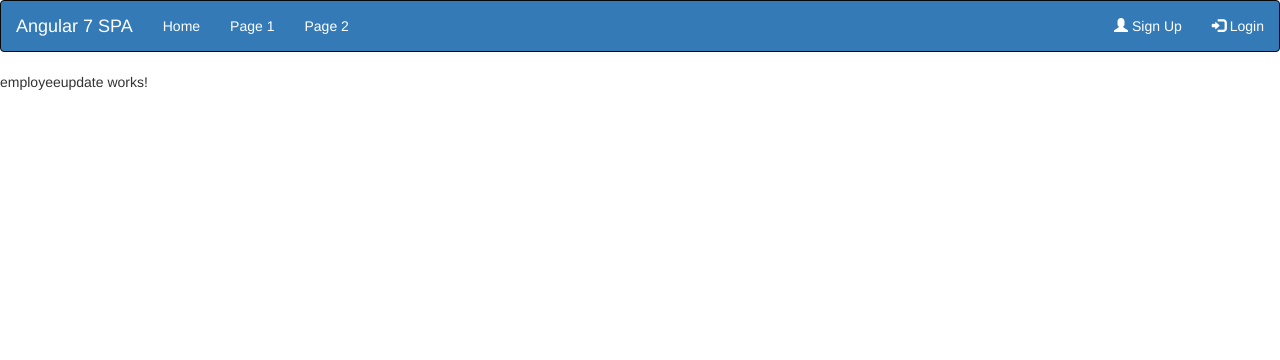
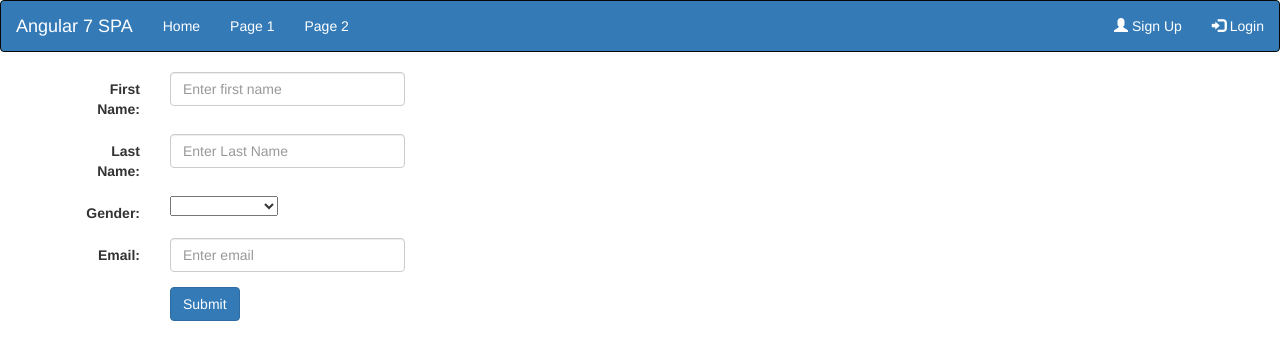
Before and after one commit to dotnetgik/Angular7CRUD, an Angular app: page /Edit in a window 1280 px wide. Shown: the top 360 px of the page. Built offline with nearby package versions, Linux system fonts and the light colour scheme.

Commit message:
Added Changes for the Validation and Popup

```diff
--- /dev/null
+++ b/src/Models/Config.ts
@@ -0,0 +1 @@
+export const ROOT_URL:string="http://localhost:42333/api/";
--- a/src/Models/Employee.ts
+++ b/src/Models/Employee.ts
@@ -4,5 +4,6 @@ firstname:string;
 lastname:string ;
 email:string;
 gender:number;
+id:string
 
 }
--- /dev/null
+++ b/src/app/DataService/EmployeeDataService.ts
@@ -0,0 +1,59 @@
+import { HttpClient, HttpParams, HttpHeaders } from '@angular/common/http';
+import { Injectable }   from '@angular/core';
+import {Employee} from 'src/Models/Employee'
+import{ROOT_URL} from 'src/Models/Config'
+import { Observable } from 'rxjs';
+@Injectable()
+export class EmployeeDataService
+
+{
+    employees: Observable<Employee[]>;
+    newemployee:Employee;
+    constructor(private http:HttpClient)
+    {
+
+    }
+
+    getEmployee()
+{
+ return this.http.get<Employee[]>(ROOT_URL + 'Employees');
+}
+AddEmployee(emp:Employee)
+
+
+{
+
+  const headers = new HttpHeaders().set('content-type', 'application/json');
+  var body = {
+                    Fname:emp.firstname,Lname:emp.lastname,Email:emp.email,gender:emp.gender
+             }
+  console.log(ROOT_URL);
+
+return this.http.post<Employee>(ROOT_URL+'/Employees',body,{headers});
+
+}
+
+  ///
+EditEmployee(emp:Employee)
+{
+    const params = new HttpParams().set('ID', emp.id);
+  const headers = new HttpHeaders().set('content-type', 'application/json');
+  var body = {
+                    Fname:emp.firstname,Lname:emp.lastname,Email:emp.email,ID:emp.id
+             }
+        return this.http.put<Employee>(ROOT_URL+'/Employees/'+emp.id,body,{headers,params})
+
+}
+DeleteEmployee(emp:Employee)
+{
+    const params = new HttpParams().set('ID', emp.id);
+  const headers = new HttpHeaders().set('content-type', 'application/json');
+  var body = {
+                    Fname:emp.firstname,Lname:emp.lastname,Email:emp.email,ID:emp.id
+             }
+        return this.http.delete<Employee>(ROOT_URL+'/Employees/'+emp.id)
+
+}
+
+
+}
--- a/src/app/angular-crud/angular-crud.component.html
+++ b/src/app/angular-crud/angular-crud.component.html
@@ -1,27 +1,34 @@
 
 <div class="container">
-<input  type="button" class="btn btn-primary" (click)="ClearValues()" data-toggle="modal" data-target="#myModal" value="Create New">
+<input  type="button" class="btn btn-primary" (click)="loadAddnew()"  data-toggle="modal" data-target="#myModal" value="Create New">
 
 <hr>
 
-<table class="table">
+
+<div *ngIf="!dataavailbale">
+  <h4> No Employee Data is present Click Add new to add Data.</h4>
+</div>
+
+
+<table class="table" *ngIf="dataavailbale">
     <thead>
-      <tr>
-        <th scope="col">Sr No</th>
-        <th scope="col">First Name</th>
+      <tr >
+        <th scope="col">Sr.No</th>
+        <th scope="col">First name</th>
         <th scope="col">Last Name</th>
         <th scope="col">Email</th>
         <th scope="col" style="align-content: center">Action</th>
       </tr>
     </thead>
     <tbody>
-        <tr>
-            <td scope="col">1</td>
-            <td scope="col">Mangesh</td>
-            <td scope="col">Gaherwar</td>
-            <td scope="col">Mangesh.g@intelgain.com</td>
+        <tr *ngFor="let e of emplist let i = index ">
+            <td scope="col">{{i+1}}</td>
+            <td scope="col">{{e.fname}}</td>
+            <td scope="col">{{e.lname}}</td>
+            <td scope="col">{{e.email}}</td>
+            <td style="display:none">{{e.id}}</td>
             <td scope="col">
-                <button type="button" class="btn btn-default btn-primary" data-toggle="modal" data-target="#myModaledit">
+                <button type="button" class="btn btn-default btn-primary" (click)="loadnewForm()" data-toggle="modal" data-target="#myModaledit">
                     <span class="glyphicon glyphicon-edit"></span> Edit
                   </button>
                   |
@@ -33,37 +40,38 @@
           </tr>
     </tbody>
   </table>
-
   <div id="myModal" class="modal fade" role="dialog">
       <div class="modal-dialog">
     <div class="modal-content">
           <div class="modal-header">
-            <button type="button" class="close" data-dismiss="modal">&times;</button>
+            <button type="button" (click)="TakeHome()" class="close" data-dismiss="modal">&times;</button>
             <h4 class="modal-primary">Employee Add</h4>
           </div>
           <div class="modal-body">
-           <app-employee-add [objemp]=""></app-employee-add>
+
+           <app-employee-add></app-employee-add>
           </div>
           <div class="modal-footer">
-            <button type="button" class="btn btn-default" data-dismiss="modal">Close</button>
+            <button type="button" class="btn btn-default" (click)="TakeHome()"  data-dismiss="modal">Close</button>
           </div>
         </div>
 
       </div>
-    </div>
+      </div>
+
 
     <div id="myModaledit" class="modal fade" role="dialog">
         <div class="modal-dialog">
       <div class="modal-content">
             <div class="modal-header">
-              <button type="button" class="close" data-dismiss="modal">&times;</button>
+              <button type="button" class="close" (click)="TakeHome()" data-dismiss="modal">&times;</button>
               <h4 class="modal-title">Edit</h4>
             </div>
             <div class="modal-body">
-             <app-employeeupdate cleardata="ajkaja"></app-employeeupdate>
+             <app-employeeupdate [isReset] ="resetForm" #regForm></app-employeeupdate>
             </div>
             <div class="modal-footer">
-              <button type="button" class="btn btn-default" data-dismiss="modal">Close</button>
+              <button type="button" class="btn btn-default" (click)="TakeHome()" data-dismiss="modal">Close</button>
             </div>
           </div>
 
--- a/src/app/app-routing.module.ts
+++ b/src/app/app-routing.module.ts
@@ -8,7 +8,8 @@ import { EmployeeAddComponent } from './employee-add/employee-add.component';
 const routes: Routes = [{path:'',component:AngularCRUDComponent},
 {path:'Edit',component:EmployeeupdateComponent},
 {path:'Add',component:EmployeeAddComponent},
-{path:'delete',component:EmployeedeleteComponent}];
+{path:'delete',component:EmployeedeleteComponent},
+{path:'Home',component:AngularCRUDComponent}];
 
 @NgModule({
   imports: [RouterModule.forRoot(routes)],
--- a/src/app/app.module.ts
+++ b/src/app/app.module.ts
@@ -8,6 +8,8 @@ import { EmployeeAddComponent } from './employee-add/employee-add.component';
 import { EmployeeupdateComponent } from './employeeupdate/employeeupdate.component';
 import { EmployeedeleteComponent } from './employeedelete/employeedelete.component';
 import { FormsModule }   from '@angular/forms';
+import { HttpClientModule } from '@angular/common/http';
+import {EmployeeDataService} from '../app/DataService/EmployeeDataService'
 @NgModule({
   declarations: [
     AppComponent,
@@ -19,9 +21,9 @@ import { FormsModule }   from '@angular/forms';
   ],
   imports: [
     BrowserModule,
-    AppRoutingModule,FormsModule
+    AppRoutingModule,FormsModule,HttpClientModule
   ],
-  providers: [],
+  providers: [EmployeeDataService],
   bootstrap: [AppComponent]
 })
 export class AppModule { }
--- a/src/app/employee-add/employee-add.component.html
+++ b/src/app/employee-add/employee-add.component.html
@@ -1,3 +1,10 @@
+
+
+
+
+
+
+
  <div class="container" style="border:thin">
 
  <form #regForm='ngForm' (ngSubmit)="Register(regForm)" class="form-horizontal" style="width:50%"  >
@@ -15,30 +22,31 @@
             <label class="control-label col-sm-2" for="email">Last Name:</label>
             <div class="col-sm-10">
               <input style="width:50%"   required type="text" class="form-control" width="50%"
-              id="lname" placeholder="Enter Last Name" name="lname" lname required [(ngModel)]='objemp.lastname'  #lname="ngModel">
-              <span class="help-bpx" *ngIf="lname.touched && !lname.valid ">Required</span>
+              id="lastname" placeholder="Enter Last Name" name="lastname" lastname required [(ngModel)]='objemp.lastname'  #lastname="ngModel">
+              <span class="help-bpx" *ngIf="lastname.touched && !lastname.valid ">Required</span>
             </div>
           </div>
           <div class="form-group" >
-            <label class="control-label col-sm-2" for="email">Gender:</label>
+            <label class="control-label col-sm-2" for="Gender">Gender:</label>
             <div class="col-sm-10">
-              <select name="Gender" Gender required [(ngModel)]='objemp.gender'  #Gender="ngModel">
-              <option value="" selected disabled>Please Select</option>
+              <select name="gender" gender required [(ngModel)]='objemp.gender'  #gender="ngModel">
+              <option value="0" selected disabled>Please Select</option>
               <option value="1">Male</option>
               <option value="2">Female</option>
-              <span class="help-bpx" *ngIf="Gender.touched && !Gender.valid ">required</span>
+              <span class="help-bpx" *ngIf="gender.touched && !gender.valid ">required</span>
             </select>
             </div>
           </div>
           <div class="form-group" >
             <label class="control-label col-sm-2" for="email">Email:</label>
             <div class="col-sm-10">
-              <input  style="width:50%" type="email" [(ngModel)]='objemp.email' class="form-control" width="50%" id="email" placeholder="Enter email" name="email">
+              <input #email="ngModel"  style="width:50%" type="email" [(ngModel)]='objemp.email' class="form-control" width="50%" id="email" placeholder="Enter email" name="email">
+              <span class="help-bpx" *ngIf="email.touched && !email.valid ">**</span>
             </div>
           </div>
            <div class="form-group">
             <div class="col-sm-offset-2 col-sm-10">
-              <button type="submit" class="btn btn-primary">Submit</button>
+              <button  id="btnsubmit"  type="submit" class="btn btn-primary">Submit</button>
             </div>
           </div>
         </form>
--- a/src/app/employeeupdate/employeeupdate.component.html
+++ b/src/app/employeeupdate/employeeupdate.component.html
@@ -1,3 +1,46 @@
-<p>
-  employeeupdate works!
-</p>
+<div class="container" style="border:thin">
+
+    <form #EditForm='ngForm' name="editform" (ngSubmit)="Register(EditForm)" class="form-horizontal" style="width:50%"  >
+
+     <div class="form-group" >
+               <label class="control-label col-sm-2" for="fname" >First Name:</label>
+               <div class="col-sm-10">
+                 <input  style="width:50%"    type="text" class="form-control"
+                  width="50%" id="fname" placeholder="Enter first name"
+                  name="firstname" firstname required [(ngModel)]='objemp.firstname'  #firstname="ngModel">
+              <span class="help-bpx" *ngIf="firstname.touched && !firstname.valid ">Required</span>
+               </div>
+             </div>
+             <div class="form-group" >
+               <label class="control-label col-sm-2" for="email">Last Name:</label>
+               <div class="col-sm-10">
+                 <input style="width:50%"   required type="text" class="form-control" width="50%"
+                 id="lastname" placeholder="Enter Last Name" name="lastname" lastname required [(ngModel)]='objemp.lastname'  #lastname="ngModel">
+                 <span class="help-bpx" *ngIf="lastname.touched && !lastname.valid ">Required</span>
+               </div>
+             </div>
+             <div class="form-group" >
+               <label class="control-label col-sm-2" for="Gender">Gender:</label>
+               <div class="col-sm-10">
+                 <select name="gender" gender required [(ngModel)]='objemp.gender'  #gender="ngModel">
+                 <option value="0" selected disabled>Please Select</option>
+                 <option value="1">Male</option>
+                 <option value="2">Female</option>
+                 <span class="help-bpx" *ngIf="gender.touched && !gender.valid ">required</span>
+               </select>
+               </div>
+             </div>
+             <div class="form-group" >
+               <label class="control-label col-sm-2" for="email">Email:</label>
+               <div class="col-sm-10">
+                 <input #email="ngModel"  style="width:50%" type="email" [(ngModel)]='objemp.email' class="form-control" width="50%" id="email" placeholder="Enter email" name="email">
+                 <span class="help-bpx" *ngIf="email.touched && !email.valid ">**</span>
+               </div>
+             </div>
+              <div class="form-group">
+               <div class="col-sm-offset-2 col-sm-10">
+                 <button  type="submit" class="btn btn-primary">Submit</button>
+               </div>
+             </div>
+           </form>
+         </div>
--- a/src/app/employeeupdate/employeeupdate.component.ts
+++ b/src/app/employeeupdate/employeeupdate.component.ts
@@ -1,5 +1,8 @@
-import { Component, OnInit } from '@angular/core';
-
+import { Component, OnInit, ViewChild, Input } from '@angular/core';
+import { EmployeeDataService } from '../DataService/EmployeeDataService';
+import { Router } from '@angular/router';
+import { NgForm } from '@angular/forms';
+import { Employee } from 'src/Models/Employee';
 @Component({
   selector: 'app-employeeupdate',
   templateUrl: './employeeupdate.component.html',
@@ -7,9 +10,19 @@ import { Component, OnInit } from '@angular/core';
 })
 export class EmployeeupdateComponent implements OnInit {
 
-  constructor() { }
+  constructor(private dataservice:EmployeeDataService,private route:Router) {
+
+  }
 
   ngOnInit() {
   }
 
+  @Input() reset:boolean = false;
+  @ViewChild('regForm') myForm: NgForm;
+  @Input() isReset: boolean = false;
+  objtempemp:Employee;
+  @Input() objemp :Employee=new Employee();
+
+
+
 }
```
Also changed, not shown: src/app/angular-crud/angular-crud.component.ts (+51 -13 lines), src/app/employee-add/employee-add.component.ts (+25 -6 lines).
